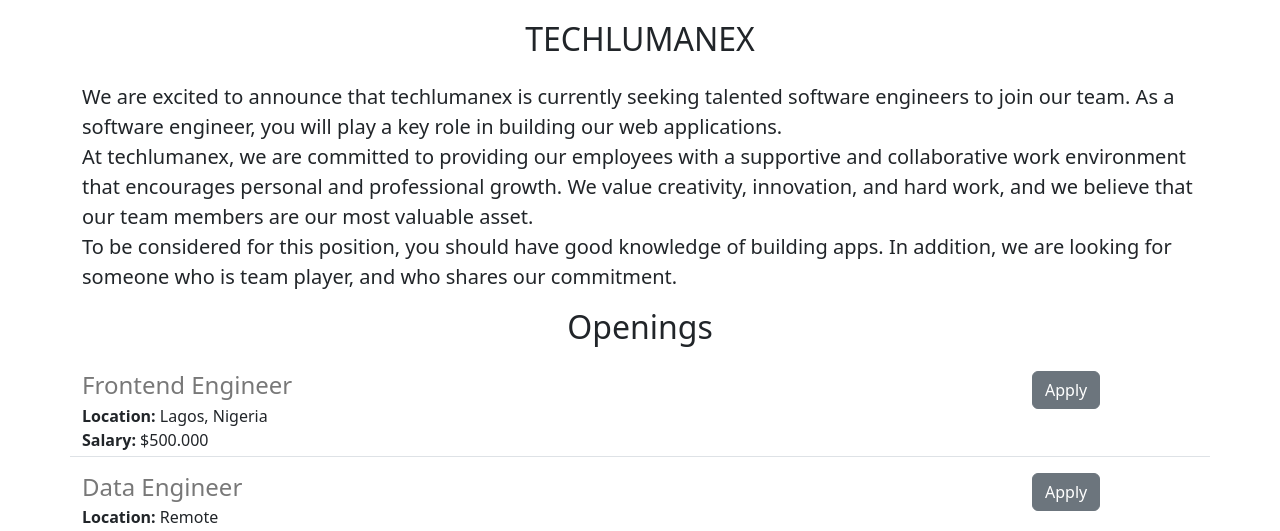
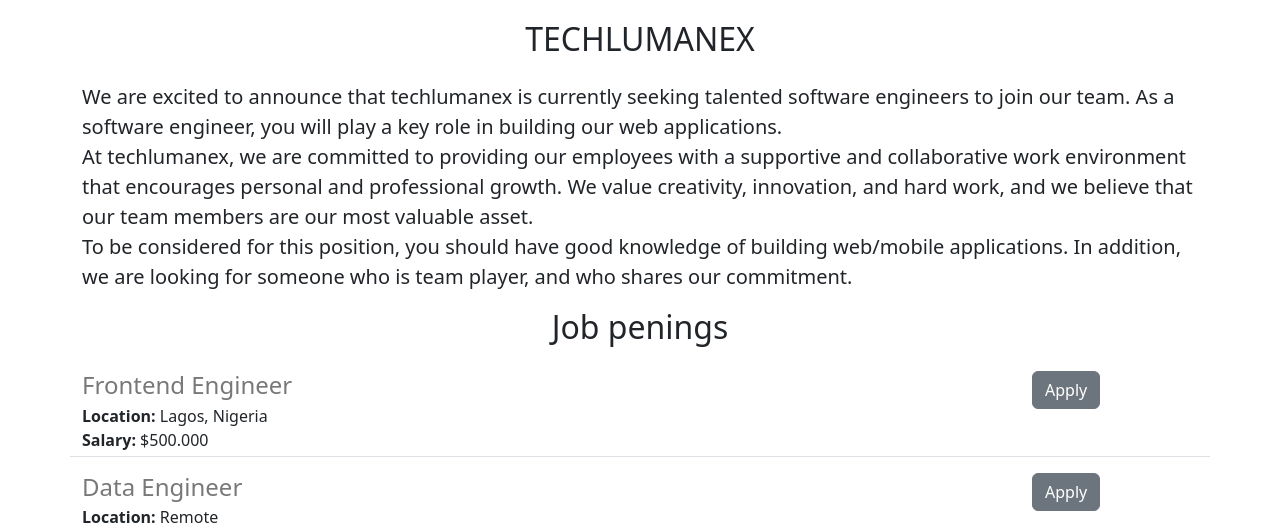
Before and after one commit to lumanexx/techlumanex, a Flask app: page / in a window 1280 px wide. Shown: the part 300-831 px from the top of the page. Run offline with Flask 2, Linux system fonts and the light colour scheme.

Commit message:
edit job opening

```diff
--- a/templates/home.html
+++ b/templates/home.html
@@ -23,9 +23,9 @@ We are excited to announce that techlumanex is currently seeking talented softwa
 
 At techlumanex, we are committed to providing our employees with a supportive and collaborative work environment that encourages personal and professional growth. We value creativity, innovation, and hard work, and we believe that our team members are our most valuable asset.<br>
 
-To be considered for this position, you should have good knowledge of building apps. In addition, we are looking for someone who is team player, and who shares our commitment.<br>
+To be considered for this position, you should have good knowledge of building web/mobile applications. In addition, we are looking for someone who is team player, and who shares our commitment.<br>
 
-  <h2 class="text-center mt-2 mb-4">Openings</h2>
+  <h2 class="text-center mt-2 mb-4">Job penings</h2>
   <div>
     {% for job in jobs %}
       {% include 'jobitem.html' %}
```
